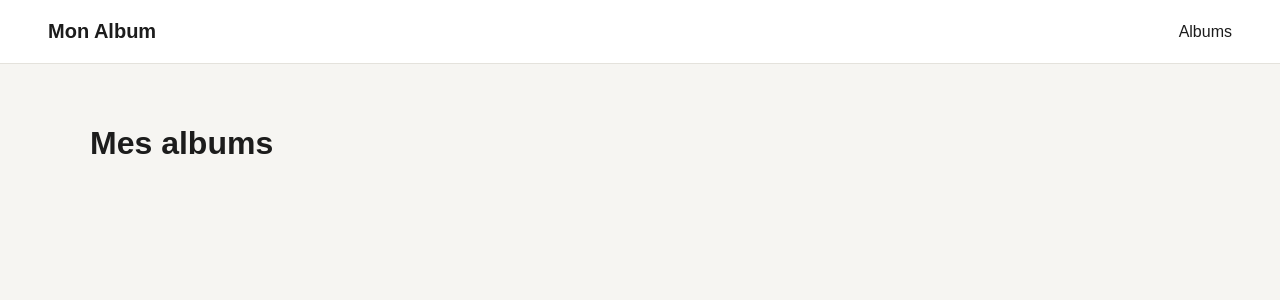
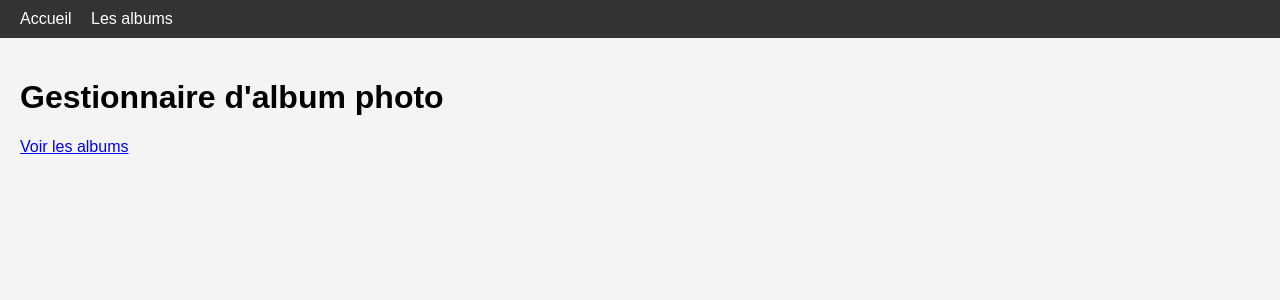
Before and after one commit to gaspardhuet2805/TD_3, a Laravel app: page / in a window 1280 px wide. Shown: the top 300 px of the page. Run offline with Laravel 12, Linux system fonts and the light colour scheme; data that the repository does not hold is empty.

Commit message:
ajout des fichirs de bases

```diff
--- a/app/Http/Controllers/MainController.php
+++ b/app/Http/Controllers/MainController.php
@@ -7,9 +7,29 @@ use Illuminate\Support\Facades\DB;
 
 class MainController extends Controller
 {
+    public function index()
+    {
+        return view('index');
+    }
+
     public function albums()
     {
         $albums = DB::select("SELECT * FROM albums");
-        return view("albums", compact("albums"));
+
+        return view('albums', compact('albums'));
+    }
+
+    public function detailalbum($id)
+    {
+        $albums = DB::select("SELECT * FROM albums WHERE id=?", [$id]);
+
+        if (count($albums) == 0)
+            abort(404);
+
+        $album = $albums[0];
+
+        $photos = DB::select("SELECT * FROM photos WHERE album_id=?", [$id]);
+
+        return view('detailalbum', compact('album', 'photos'));
     }
 }
--- a/public/css/style.css
+++ b/public/css/style.css
@@ -1,36 +1,36 @@
 body {
+    font-family: Arial, sans-serif;
     margin: 0;
-    font-family: Arial, sans-serif;
-    background: #F6F5F2;
-    color: #1C1C1C;
+    background: #f4f4f4;
 }
 
 nav {
-    display: flex;
-    justify-content: space-between;
-    align-items: center;
-    padding: 20px 48px;
-    background: white;
-    border-bottom: 1px solid #E4E2DC;
-}
-
-nav .logo {
-    font-weight: bold;
-    font-size: 20px;
+    background: #333;
+    padding: 10px 20px;
 }
 
 nav a {
-    color: #1C1C1C;
+    color: white;
     text-decoration: none;
-    margin-left: 24px;
-}
-
-nav a:hover {
-    color: #2B4FD8;
+    margin-right: 15px;
 }
 
 main {
-    max-width: 1100px;
-    margin: 0 auto;
-    padding: 40px 32px;
+    padding: 20px;
 }
+
+.photos {
+    display: flex;
+    flex-wrap: wrap;
+    gap: 15px;
+}
+
+.photo {
+    padding: 10px;
+    width: 200px;
+}
+
+.photo img {
+    width: 100%;
+    height: 150px;
+}
--- a/resources/views/albums.blade.php
+++ b/resources/views/albums.blade.php
@@ -2,12 +2,15 @@
 
 @section("content")
 
-<h1>Mes albums</h1>
+<h1>Les albums</h1>
 
 <ul>
     @foreach($albums as $album)
         <li>
-            {{ $album->titre }} (créé le {{ $album->creation }})
+            <a href="{{ route('detailalbum', ['id' => $album->id]) }}">
+                {{ $album->titre }}
+            </a>
+            (créé le {{ $album->creation }})
         </li>
     @endforeach
 </ul>
--- a/resources/views/app.blade.php
+++ b/resources/views/app.blade.php
@@ -1,17 +1,15 @@
 <!DOCTYPE html>
-<html lang="fr">
+<html>
 <head>
     <meta charset="UTF-8">
-    <title>Mon Album</title>
+    <title>Album photo</title>
     <link rel="stylesheet" href="{{ asset('css/style.css') }}">
 </head>
 
 <body>
     <nav>
-        <span class="logo">Mon Album</span>
-        <div class="liens">
-            <a href="{{ route('albums') }}">Albums</a>
-        </div>
+        <a href="{{ route('index') }}">Accueil</a>
+        <a href="{{ route('albums') }}">Les albums</a>
     </nav>
 
     <main>
--- /dev/null
+++ b/resources/views/index.blade.php
@@ -0,0 +1,9 @@
+@extends("app")
+
+@section("content")
+
+<h1>Gestionnaire d'album photo</h1>
+
+<p><a href="{{ route('albums') }}">Voir les albums</a></p>
+
+@endsection
--- a/routes/web.php
+++ b/routes/web.php
@@ -3,4 +3,10 @@
 use App\Http\Controllers\MainController;
 use Illuminate\Support\Facades\Route;
 
-Route::get('/', [MainController::class, 'albums'])->name('albums');
+Route::get('/', [MainController::class, 'index'])->name('index');
+
+Route::get('/albums', [MainController::class, 'albums'])->name('albums');
+
+Route::get('/albums/{id}', [MainController::class, 'detailalbum'])
+    ->where('id', '[0-9]+')
+    ->name('detailalbum');
```
Also changed, not shown: resources/views/detailalbum.blade.php (added, +23 -0 lines).
